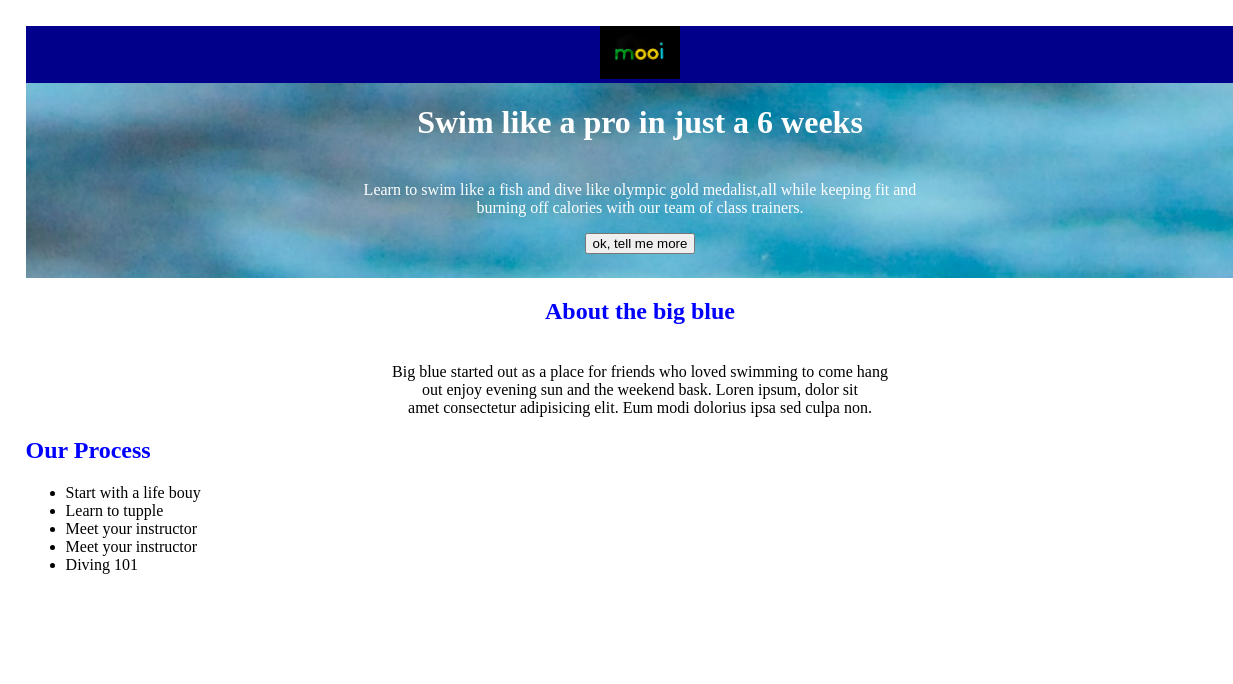
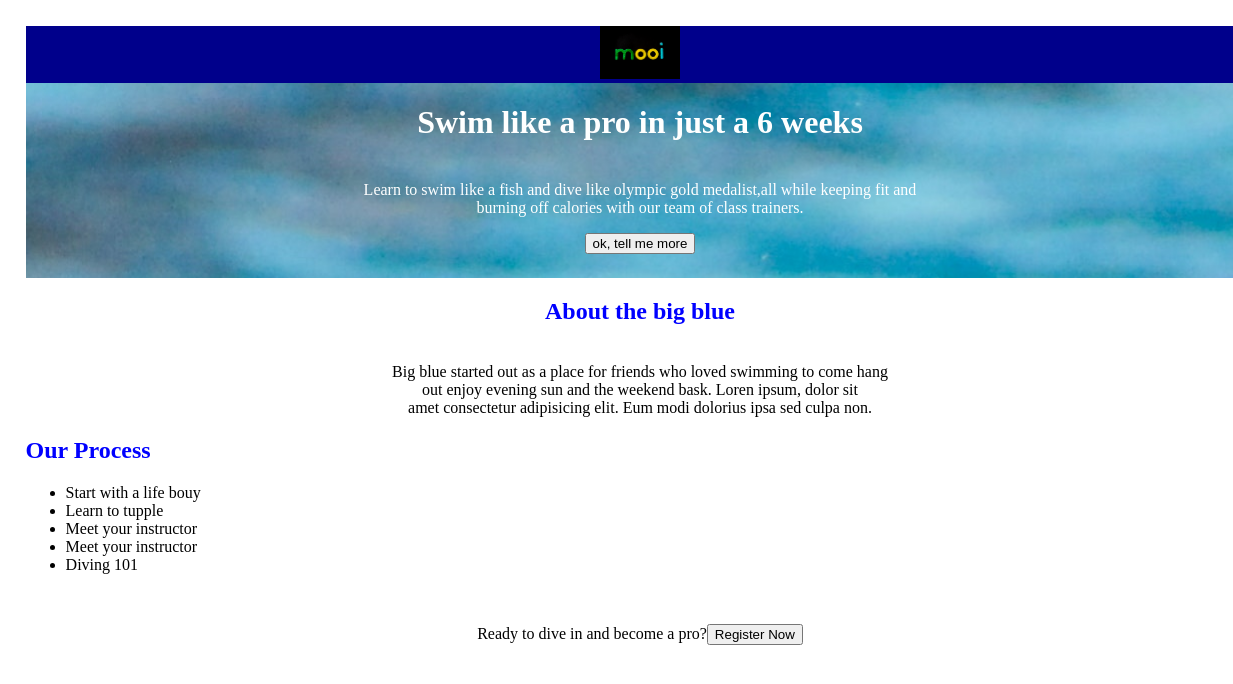
Before and after one commit to MashinaJafary/isc-test-one, a plain HTML site: page index.html in a window 1280 px wide. Shown: the full height of the page, 0-1233 px from the left. Drawn offline with Linux system fonts and the light colour scheme.

Commit message:
Add CTA section

```diff
--- a/index.html
+++ b/index.html
@@ -41,6 +41,9 @@
 
     <img src="swimm.jpg" width="340px">
     </div>
+</section></br>
+<section class="CTA">
+    <p>Ready to dive in and become a pro?<button>Register Now</button></p>
 </section>
 </body>
 </html>
--- a/styles.css
+++ b/styles.css
@@ -33,3 +33,7 @@ h2{
 .aside{
     float: right;
 }
+.CTA{
+    text-align: center;
+
+}
```
